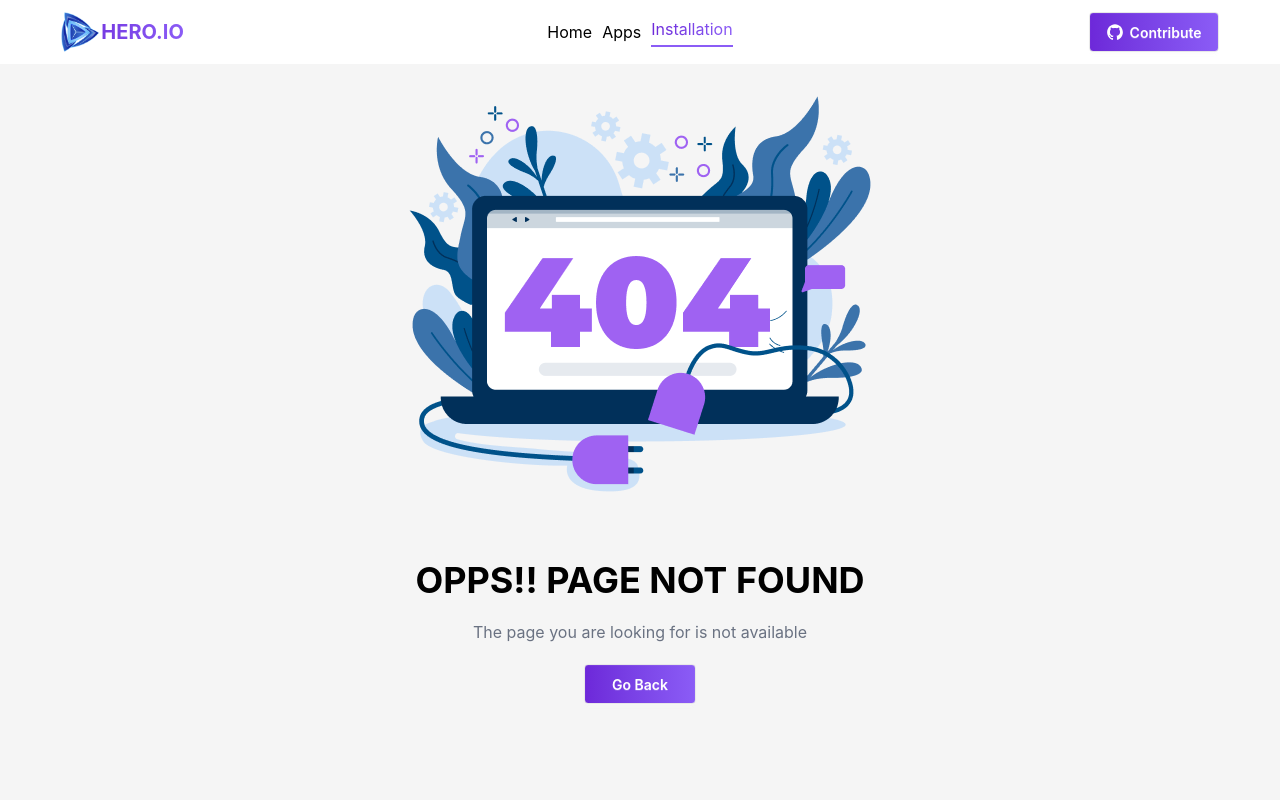
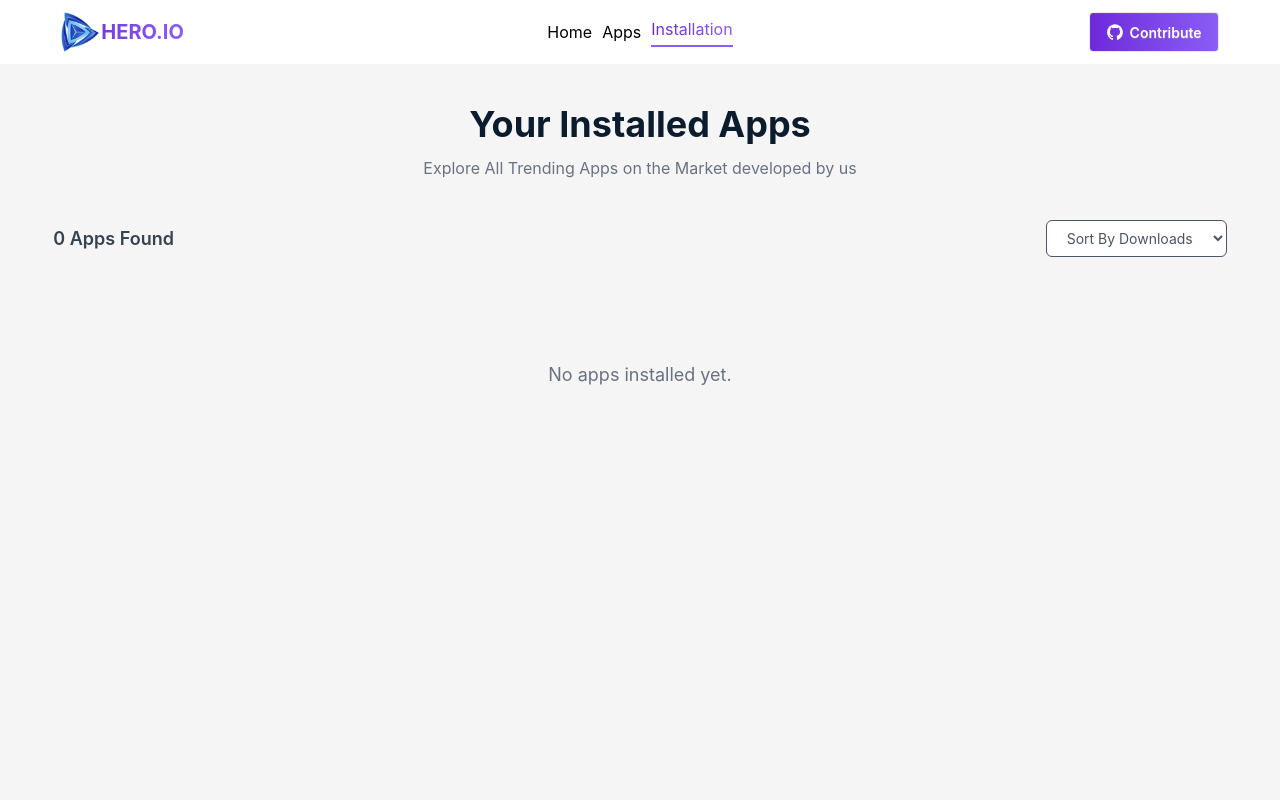
Before and after one commit to hosenA51/hero-io, a React (Vite) app: page /installation in a window 1280 px wide. Shown: the top 800 px of the page. Built offline with nearby package versions, Linux system fonts and the light colour scheme.

Commit message:
added app install, uninstall, sorting and localstorage functionality

```diff
--- a/src/components/AppCard.jsx
+++ b/src/components/AppCard.jsx
@@ -5,8 +5,8 @@ import { Link } from 'react-router-dom';
 
 const AppCard = ({app}) => {
     return (
-        <Link to={`/app-details/${app.id}`}>
-        <div className='mx-auto'>
+        <Link className='mx-auto' to={`/app-details/${app.id}`}>
+        <div>
             <div className="card w-80 shadow-sm h-96 bg-white">
                 <figure className='px-6 pt-6'>
                     <img
--- a/src/components/AppDetails.jsx
+++ b/src/components/AppDetails.jsx
@@ -12,13 +12,22 @@ import {
     ResponsiveContainer,
 } from "recharts";
 
+import { saveApp, isAppInstalled } from "../utils/localStorage"
+
 const AppDetails = () => {
     const app = useLoaderData();
-    const [installed, setInstalled] = useState(false);
+    const [installed, setInstalled] = useState(() => isAppInstalled(app.id));
 
     const chartData = [...app.ratings].reverse();
 
     const handleInstall = () => {
+        const success = saveApp(app);
+
+        if (!success) {
+            toast.error("Already Installed!");
+            return;
+        }
+
         setInstalled(true);
         toast.success("App Installed Successfully");
     };
--- /dev/null
+++ b/src/components/Installation.jsx
@@ -0,0 +1,141 @@
+import React, { useState } from "react";
+import toast, { Toaster } from "react-hot-toast";
+import { getStoredApps, removeApp } from "../utils/localStorage";
+import { FaStar } from "react-icons/fa";
+import { FiDownload } from "react-icons/fi";
+
+const Installation = () => {
+    const [apps, setApps] = useState(() => getStoredApps());
+
+    const [sortType, setSortType] = useState("");
+
+    const handleSort = (type) => {
+        setSortType(type);
+
+        const sortedApps = [...apps];
+
+        if (type === "high-low") {
+            sortedApps.sort((a, b) => b.downloads - a.downloads);
+        } else if (type === "low-high") {
+            sortedApps.sort((a, b) => a.downloads - b.downloads);
+        }
+
+        setApps(sortedApps);
+    };
+
+    const handleUninstall = (id) => {
+        removeApp(id);
+
+        let updatedApps = getStoredApps();
+
+        if (sortType === "high-low") {
+            updatedApps.sort((a, b) => b.downloads - a.downloads);
+        } else if (sortType === "low-high") {
+            updatedApps.sort((a, b) => a.downloads - b.downloads);
+        }
+
+        setApps(updatedApps);
+
+        toast.success("App Uninstalled Successfully");
+    };
+
+    return (
+        <div className="bg-[#F5F5F5] min-h-screen">
+            <Toaster />
+            <div className="w-11/12 mx-auto py-10">
+
+                <div className="text-center mb-10">
+                    <h1 className="text-4xl font-bold text-[#0B1C2E]">
+                        Your Installed Apps
+                    </h1>
+                    <p className="text-gray-500 mt-3">
+                        Explore All Trending Apps on the Market developed by us
+                    </p>
+                </div>
+
+                <div className="flex justify-between items-center mb-6">
+                    <h2 className="text-lg font-semibold text-gray-700">
+                        {apps.length} Apps Found
+                    </h2>
+
+                    <select
+                        onChange={(e) => handleSort(e.target.value)}
+                        className="px-4 py-2 border rounded-md text-sm text-gray-600 bg-white cursor-pointer"
+                        defaultValue=""
+                    >
+                        <option value="" disabled>
+                            Sort By Downloads
+                        </option>
+                        <option value="high-low">High - Low</option>
+                        <option value="low-high">Low - High</option>
+                    </select>
+                </div>
+
+                {apps.length === 0 ? (
+                    <div className="text-center py-20">
+                        <p className="text-gray-500 text-lg">
+                            No apps installed yet.
+                        </p>
+                    </div>
+                ) : (
+                    <div className="space-y-4">
+
+                        {apps.map((app) => (
+                            <div
+                                key={app.id}
+                                className="flex items-center justify-between bg-white p-4 rounded-lg shadow-sm"
+                            >
+
+                                <div className="flex items-center gap-4">
+
+                                    <div className="w-16 h-16 bg-gray-200 rounded-md overflow-hidden">
+                                        <img
+                                            src={app.image}
+                                            alt={app.title}
+                                            className="w-full h-full object-cover"
+                                        />
+                                    </div>
+
+                                    <div>
+                                        <h2 className="text-lg font-semibold text-[#0B1C2E]">
+                                            {app.title}
+                                        </h2>
+
+                                        <div className="flex items-center gap-4 mt-2 text-sm font-semibold text-gray-500">
+
+                                            <div className="flex items-center gap-1 text-[#00C48C]">
+                                                <FiDownload />
+                                                <span>
+                                                    {new Intl.NumberFormat("en-US", {
+                                                        notation: "compact",
+                                                    }).format(app.downloads)}
+                                                </span>
+                                            </div>
+
+                                            <div className="flex items-center gap-1 text-orange-500">
+                                                <FaStar />
+                                                <span>{app.ratingAvg}</span>
+                                            </div>
+
+                                            <span>{app.size} MB</span>
+                                        </div>
+                                    </div>
+                                </div>
+
+                                <button
+                                    onClick={() => handleUninstall(app.id)}
+                                    className="bg-[#00C48C] hover:bg-[#00a877] text-white px-4 py-2 rounded-md font-medium"
+                                >
+                                    Uninstall
+                                </button>
+                            </div>
+                        ))}
+
+                    </div>
+                )}
+            </div>
+        </div>
+    );
+};
+
+export default Installation;
--- a/src/components/shared/Navbar.jsx
+++ b/src/components/shared/Navbar.jsx
@@ -13,7 +13,7 @@ const Navbar = () => {
         <>
         <NavLink to="/" className={linkStyle}>Home</NavLink>
         <NavLink to="/apps" className={linkStyle}>Apps</NavLink>
-        <NavLink className={linkStyle}>Installation</NavLink>
+        <NavLink to="/installation" className={linkStyle}>Installation</NavLink>
         </>
     )
 
--- a/src/main.jsx
+++ b/src/main.jsx
@@ -8,6 +8,7 @@ import axios from 'axios';
 import Apps from './components/Apps';
 import ErrorPage from './components/ErrorPage';
 import AppDetails from './components/AppDetails';
+import Installation from './components/Installation';
 
 const router = createBrowserRouter([
   {
@@ -40,6 +41,10 @@ const router = createBrowserRouter([
           const apps = res.data.find((app)=>app.id === parseInt(params.id))
           return apps;
         }
+      },
+      {
+        path: "/installation",
+        element: <Installation/>
       }
     ]
   },
--- /dev/null
+++ b/src/utils/localStorage.js
@@ -0,0 +1,30 @@
+const STORAGE_KEY = "installedApps";
+
+export const getStoredApps = () => {
+    const stored = localStorage.getItem(STORAGE_KEY);
+    return stored ? JSON.parse(stored) : [];
+};
+
+export const saveApp = (app) => {
+    const apps = getStoredApps();
+
+    const isExist = apps.find(item => item.id === app.id);
+    if (isExist) return false;
+
+    const updatedApps = [...apps, app];
+    localStorage.setItem(STORAGE_KEY, JSON.stringify(updatedApps));
+
+    return true;
+};
+
+export const removeApp = (id) => {
+    const apps = getStoredApps();
+    const updatedApps = apps.filter(app => app.id !== id);
+
+    localStorage.setItem(STORAGE_KEY, JSON.stringify(updatedApps));
+};
+
+export const isAppInstalled = (id) => {
+    const apps = getStoredApps();
+    return apps.find(app => app.id === id);
+};
```
